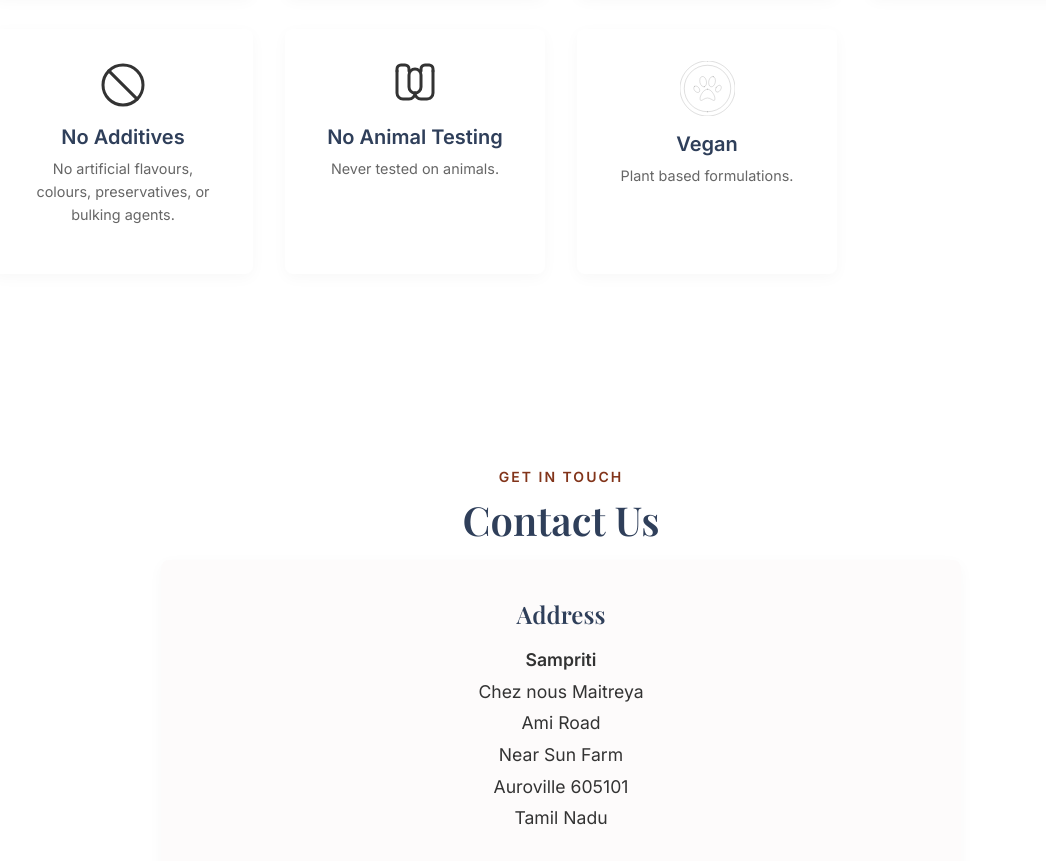
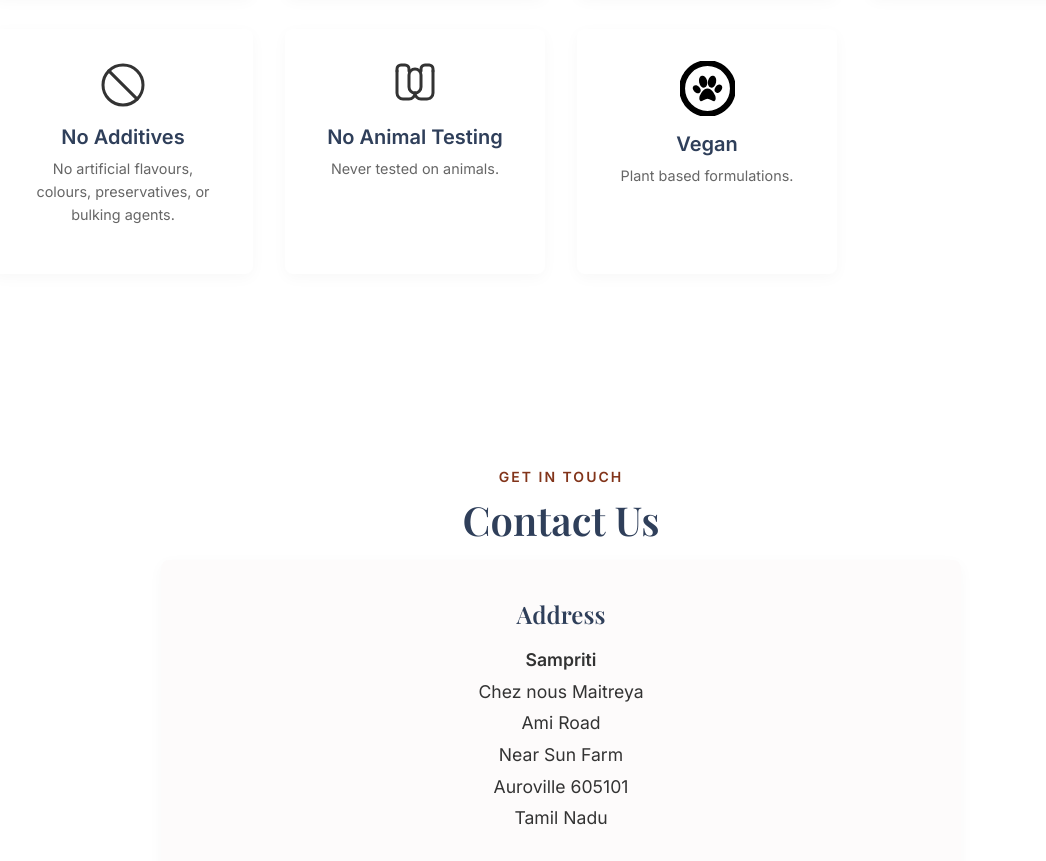
Before and after one commit to agnelvishal/sampriti, a plain HTML site: page index.html in a window 1280 px wide. Shown: the part 3694-4555 px from the top of the page, without its empty margins (79-1125 px from the left). Drawn offline with nearby package versions, Linux system fonts and the light colour scheme; a web font is replaced by a local one.

Commit message:
css fix for svg

```diff
--- a/index.html
+++ b/index.html
@@ -284,10 +284,10 @@
                         <p>Never tested on animals.</p>
                     </div>
                     <div class="standard-item">
-                        <div class="icon large">
-                            <svg fill="#000000" version="1.1" id="Layer_1" xmlns="http://www.w3.org/2000/svg"
-                                xmlns:xlink="http://www.w3.org/1999/xlink" viewBox="0 0 512 512"
-                                enable-background="new 0 0 512 512" xml:space="preserve">
+                        <div class="icon large extra-bold">
+                            <svg stroke-width="15" stroke="#000000" fill="#000000" version="1.1" id="Layer_1"
+                                xmlns="http://www.w3.org/2000/svg" xmlns:xlink="http://www.w3.org/1999/xlink"
+                                viewBox="0 0 512 512" enable-background="new 0 0 512 512" xml:space="preserve">
                                 <g>
                                     <path d="M256-0.5C114.333-0.5-0.5,114.333-0.5,256S114.333,512.5,256,512.5S512.5,397.667,512.5,256S397.667-0.5,256-0.5z
 		 M256,472.422C136.47,472.422,39.578,375.53,39.578,256C39.578,136.47,136.47,39.578,256,39.578
--- a/style.css
+++ b/style.css
@@ -329,6 +329,12 @@ ul {
 .standard-item .icon.large {
     width: 55px;
     height: 55px;
+}
+
+.standard-item .icon.extra-bold svg {
+    stroke-width: 15;
+    stroke: #000000;
+    fill: #000000;
 }
 
 .standard-item .icon svg {
```
